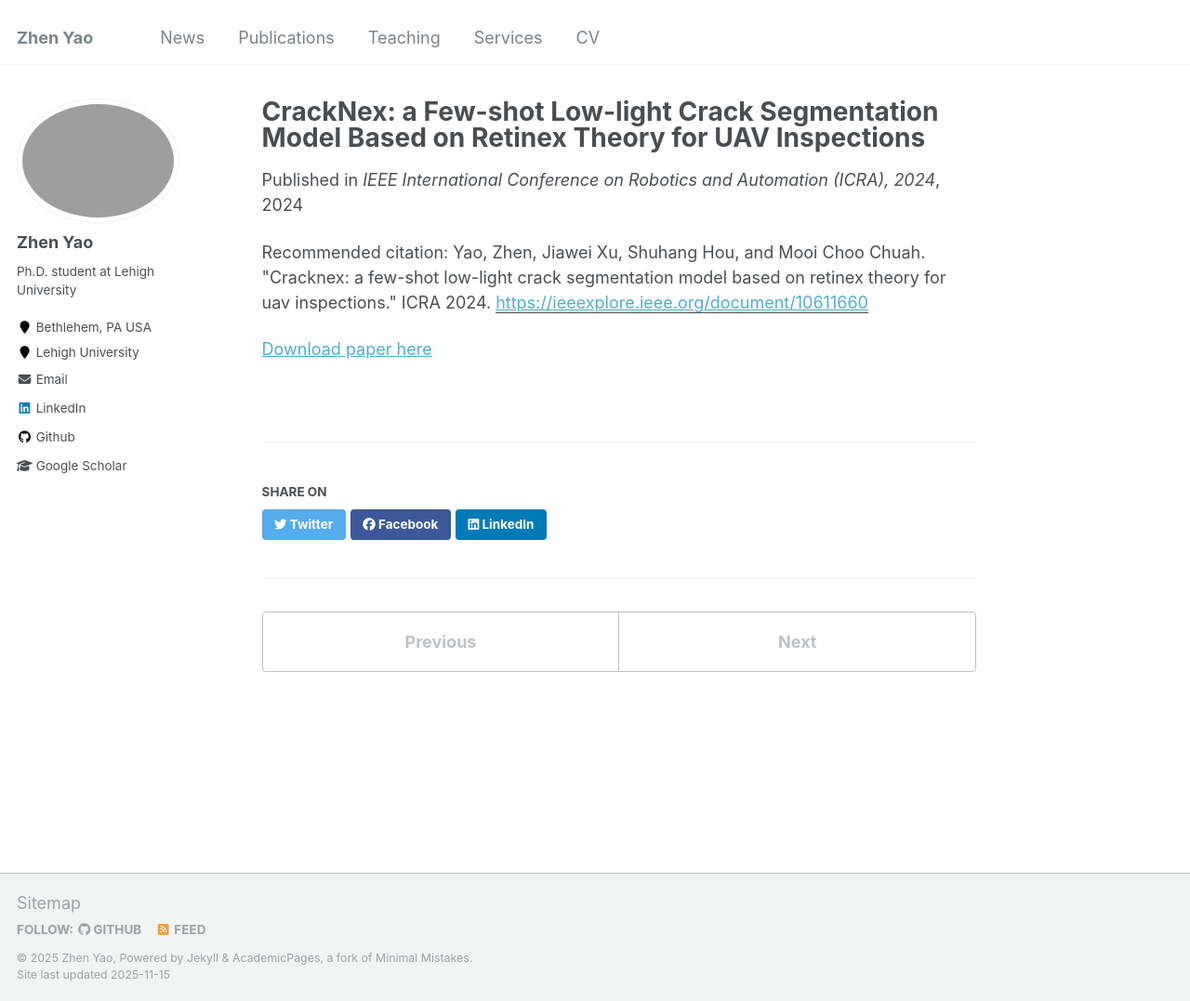
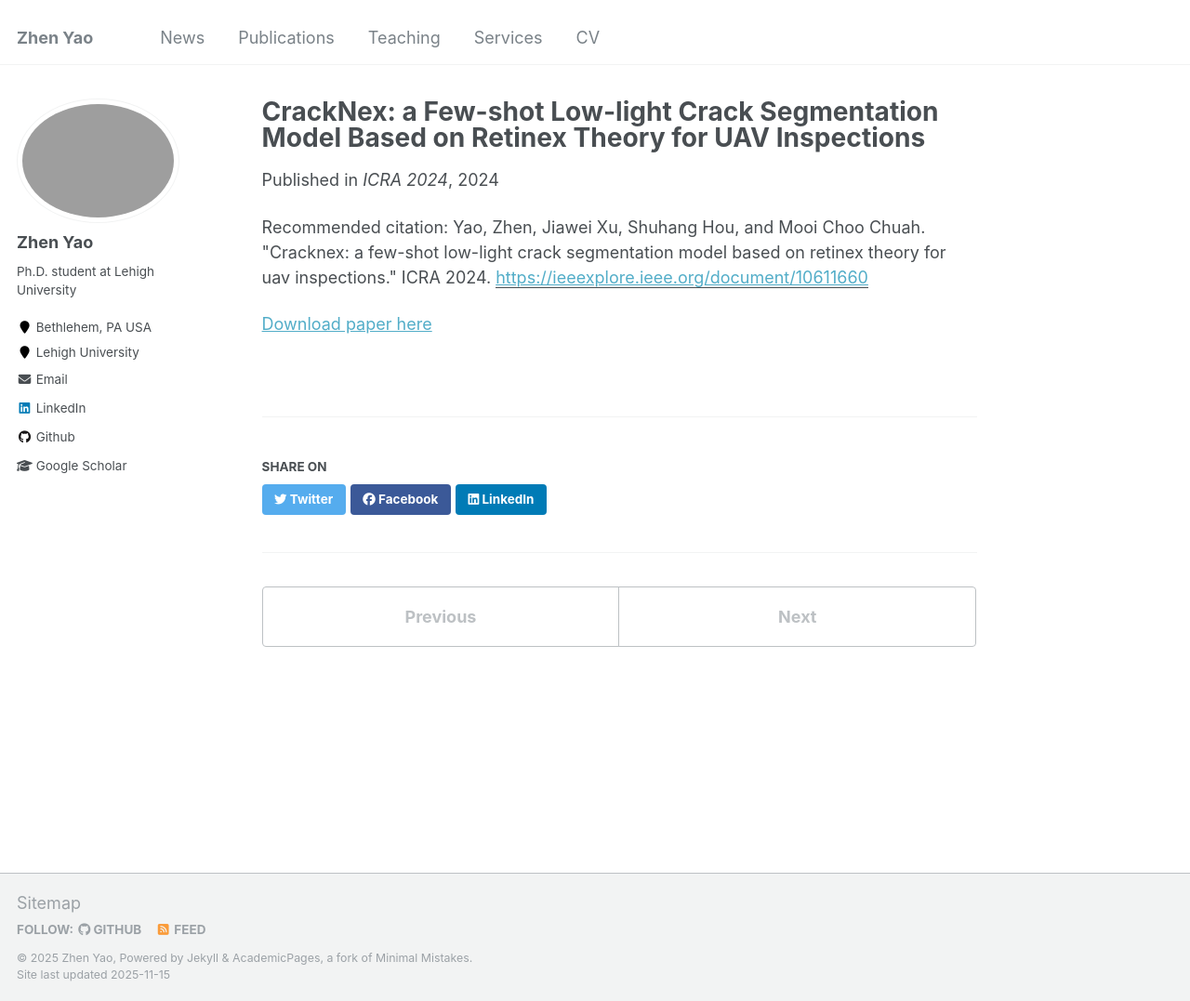
Before and after one commit to zyaocoder/zyaocoder.github.io, a Jekyll site: the page built from _publications/2024_icra_crack.md, in a window 1280 px wide and 1077 px high. Shown: the whole window at 93% size. Built offline with Jekyll 4.4.1, drawn with Linux system fonts in a browser that asks for light colours.

Commit message:
Update 2024_icra_crack.md

```diff
--- a/_publications/2024_icra_crack.md
+++ b/_publications/2024_icra_crack.md
@@ -3,7 +3,7 @@ title: "CrackNex: a Few-shot Low-light Crack Segmentation Model Based on Retinex
 collection: publications
 permalink: /publication/2024_icra_crack
 date: 2024-05-13
-venue: 'IEEE International Conference on Robotics and Automation (ICRA), 2024'
+venue: 'ICRA 2024'
 paperurl: 'https://ieeexplore.ieee.org/document/10611660'
 codeurl: 'https://github.com/zyaocoder/CrackNex'
 arxivurl: 'https://arxiv.org/abs/2403.03063'
```
